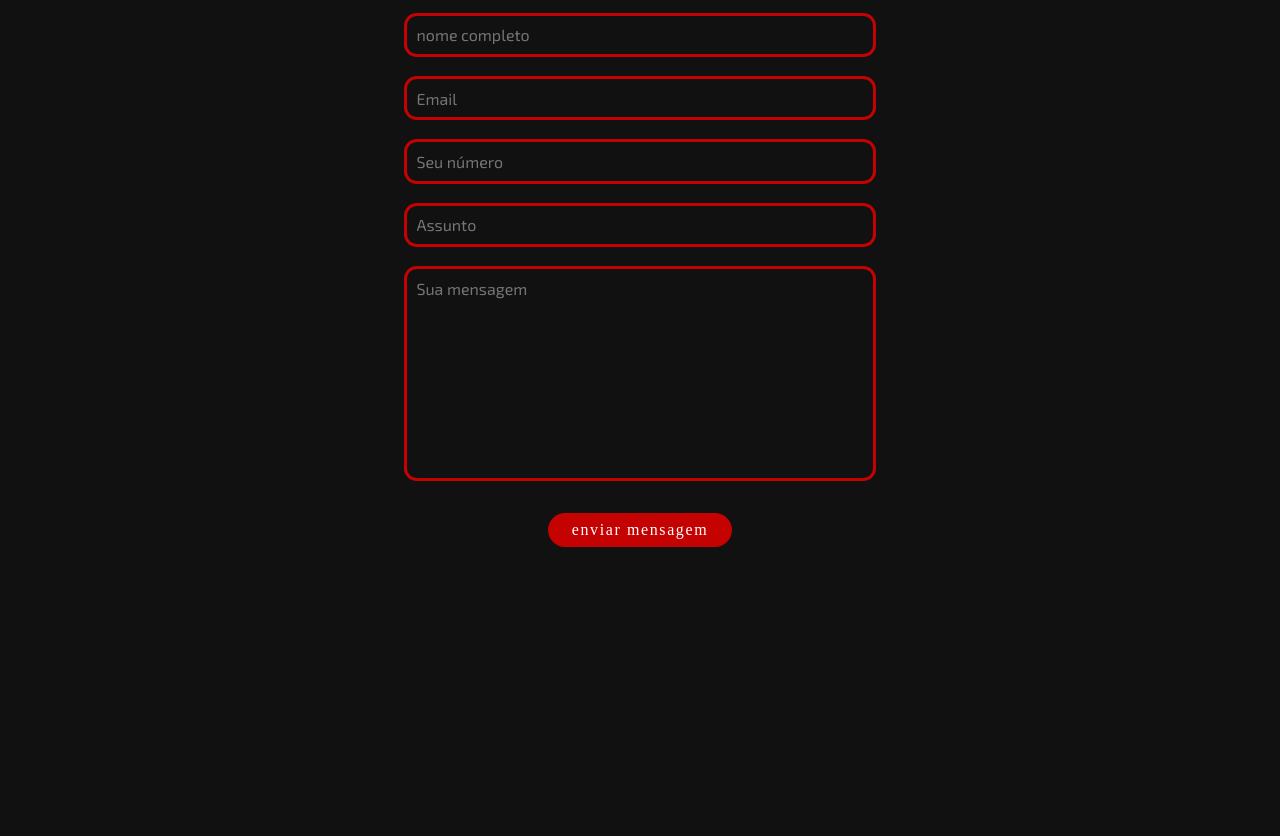
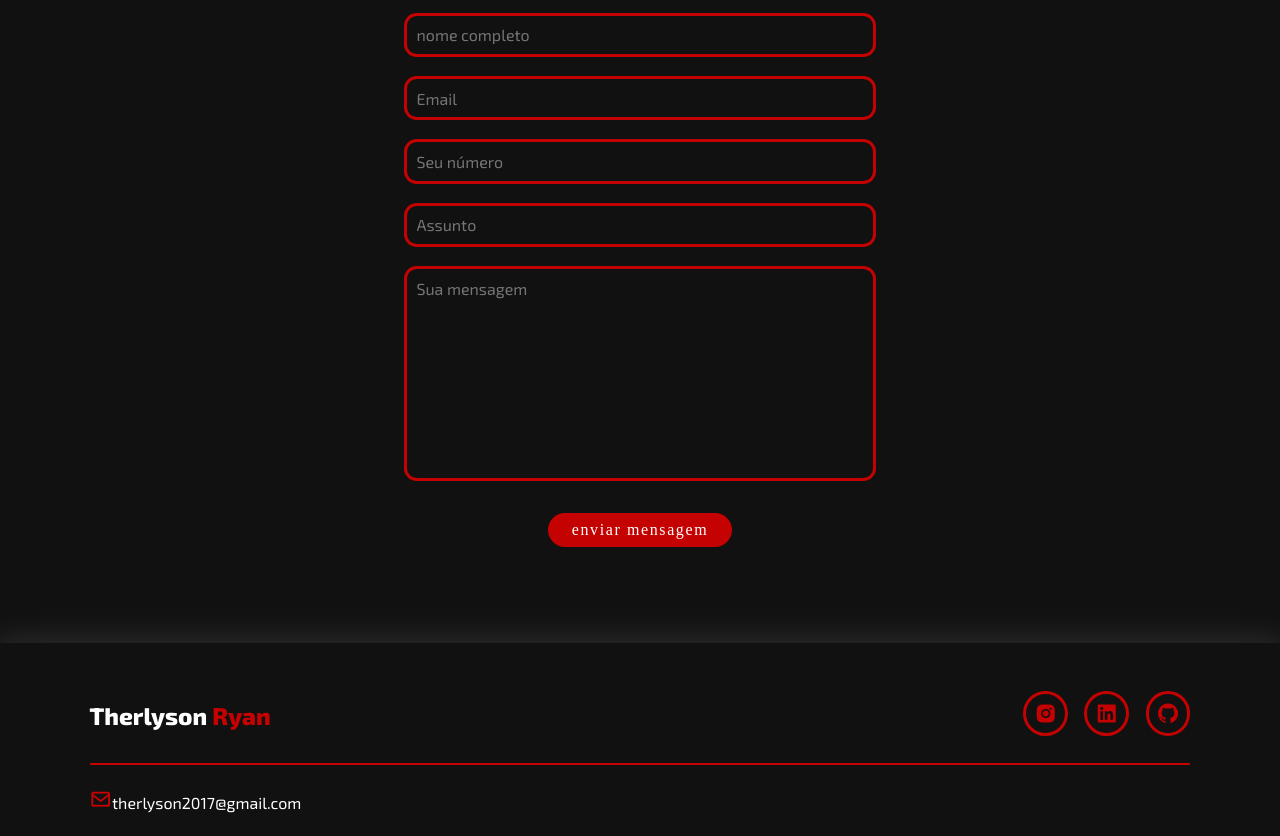
Before and after one commit to Therlyson/portfolio_projeto, a website: page dist/index.html in a window 1280 px wide. Shown: the part 1588-2424 px from the top of the page. Before the commit the page ends 2231 px from the top, so only its background shows below. Drawn offline with nearby package versions, Linux system fonts and the light colour scheme; a web font is replaced by a local one.

Commit message:
Adicionando o footer

```diff
--- a/dist/index.html
+++ b/dist/index.html
@@ -7,6 +7,7 @@
     <link rel="stylesheet" href="./styles/style.css">
     <link rel="stylesheet" href="./styles/style_about.css">
     <link rel="stylesheet" href="./styles/style_contact.css">
+    <link rel="stylesheet" href="./styles/style_footer.css">
     <link rel="stylesheet" href="https://cdnjs.cloudflare.com/ajax/libs/font-awesome/6.5.2/css/all.min.css" integrity="sha512-SnH5WK+bZxgPHs44uWIX+LLJAJ9/2PkPKZ5QiAj6Ta86w+fsb2TkcmfRyVX3pBnMFcV7oQPJkl9QevSCWr3W6A==" crossorigin="anonymous" referrerpolicy="no-referrer" />
     <link href='https://unpkg.com/boxicons@2.1.4/css/boxicons.min.css' rel='stylesheet'>
 </head>
@@ -89,7 +90,20 @@
 
 
     <footer class="footer">
-        <div class="social"></div>
+        <div class="footer-line">
+            <div class="footer-line-logo">
+                <h2 class="footer-logo-nome">Therlyson <strong class="footer-logo-destaque">Ryan</strong> </h2>
+            </div>
+            <div class="footer-line-social">
+                <a href="https://www.instagram.com/theeryan/" target="_blank"><i class='bx bxl-instagram-alt'></i></a>
+                <a href="https://www.linkedin.com/in/therlyson-ryan-732b45280/" target="_blank"><i class='bx bxl-linkedin-square'></i></a>
+                <a href="https://github.com/Therlyson" target="_blank"><i class='bx bxl-github' ></i></a>
+            </div>
+        </div>
+
+        <div class="footer-mail">
+            <p><i class='bx bx-envelope'></i><a href="mailto:therlyson2017@gmail.com">therlyson2017@gmail.com</a></p>
+        </div>
     </footer>
 
     <script type="module" src="js/app.js"></script>
--- a/dist/styles/style.css
+++ b/dist/styles/style.css
@@ -229,11 +229,11 @@ body {
     display: inline-flex;
     justify-content: center;
     align-items: center;
-    width: 3rem;
-    height: 3rem;
+    width: 2.8rem;
+    height: 2.8rem;
     background: transparent;
     border: 0.2rem solid var(--cor-quartenaria);
-    font-size: 1.7rem;
+    font-size: 1.6rem;
     border-radius: 50%;
     color: var(--cor-quartenaria);
     margin: 1.5rem 0.5rem 1.7rem 1.2rem;
@@ -263,3 +263,17 @@ body {
     transform: scale(1)translateY(-3px);
     box-shadow: 0 0 25px var(--cor-quartenaria);
 }
+
+/* @media (max-width: 350px){
+    .home-conteudo-social a{
+        width: 3rem;
+    height: 3rem;
+    background: transparent;
+    border: 0.2rem solid var(--cor-quartenaria);
+    font-size: 1.7rem;
+    border-radius: 50%;
+    color: var(--cor-quartenaria);
+    margin: 1.5rem 0.5rem 1.7rem 1.2rem;
+    transition: 0.3s ease-in-out;
+    }
+} */
--- a/dist/styles/style_about.css
+++ b/dist/styles/style_about.css
@@ -11,6 +11,7 @@
 }
 
 .about{
+    box-shadow: 0 0 30px 5px #ffffff1d;
     padding: 5rem;
     padding-top: 7rem;
     display: flex;
--- /dev/null
+++ b/dist/styles/style_footer.css
@@ -0,0 +1,92 @@
+@import url('https://fonts.googleapis.com/css2?family=Exo+2:ital,wght@0,100..900;1,100..900&display=swap');
+@import url('https://fonts.googleapis.com/css2?family=Eczar:wght@400..800&display=swap');
+
+:root {
+    --cor-primaria: #111111;
+    --cor-secundaria: #000000;
+    --cor-terciaria: #ffffff;
+    --cor-quartenaria: #d80000e7;
+
+    --font-secundaria: "Eczar", serif;
+}
+
+footer{
+    padding: 1.5rem 7%;
+    box-shadow: 0 0 30px 5px #ffffff1d;
+}
+
+.footer-line {
+    display: flex;
+    justify-content: space-between;
+}
+
+.footer-line-logo{
+    display: flex;
+    justify-content: center;
+    align-items: center;
+    text-align: center;
+}
+
+.footer-logo-nome{
+    font-size: 1.5rem;
+    font-weight: 800;
+    color: var(--cor-terciaria);
+}
+.footer-logo-destaque{
+    color: var(--cor-quartenaria);
+    font-weight: 800;
+}
+
+.footer-line-social a{
+    display: inline-flex;
+    justify-content: center;
+    align-items: center;
+    width: 2.8rem;
+    height: 2.8rem;
+    background: transparent;
+    border: 0.2rem solid var(--cor-quartenaria);
+    font-size: 1.5rem;
+    border-radius: 50%;
+    color: var(--cor-quartenaria);
+    margin: 1.5rem 0rem 1.7rem 0.8rem;
+    transition: 0.3s ease-in-out;
+}
+
+.footer-line-social a:hover{
+    transform: scale(1)translateY(-2px);
+    background: var(--cor-quartenaria);
+    color: var(--cor-terciaria);
+    box-shadow: 0 0 30px var(--cor-quartenaria);
+}
+
+.footer-mail{
+    padding-top: 1.4rem;
+    border-top: 2px solid var(--cor-quartenaria);
+}
+
+.footer-mail p i{
+    color: var(--cor-quartenaria);
+    font-size: 1.4rem;
+}
+
+.footer-mail p a{
+    color: var(--cor-terciaria);
+}
+
+@media (max-width: 480px){
+    footer{
+        display: flex;
+        flex-direction: column;
+        justify-content: center;
+        align-items: center;
+    }
+
+    .footer-line {
+        display: flex;
+        flex-direction: column;
+    }
+
+    .footer-line-logo{
+        padding-bottom: 1.4rem;
+    }
+}
--- a/package.json
+++ b/package.json
@@ -16,7 +16,7 @@
     "@types/node": "^14.18.63",
     "concurrently": "^6.5.1",
     "lite-server": "^2.6.1",
-    "typescript": "^4.2.2"
+    "typescript": "^4.9.5"
   },
   "dependencies": {
     "@types/typed.js": "^2.0.9",
```
Also changed, not shown: 1 other file.
